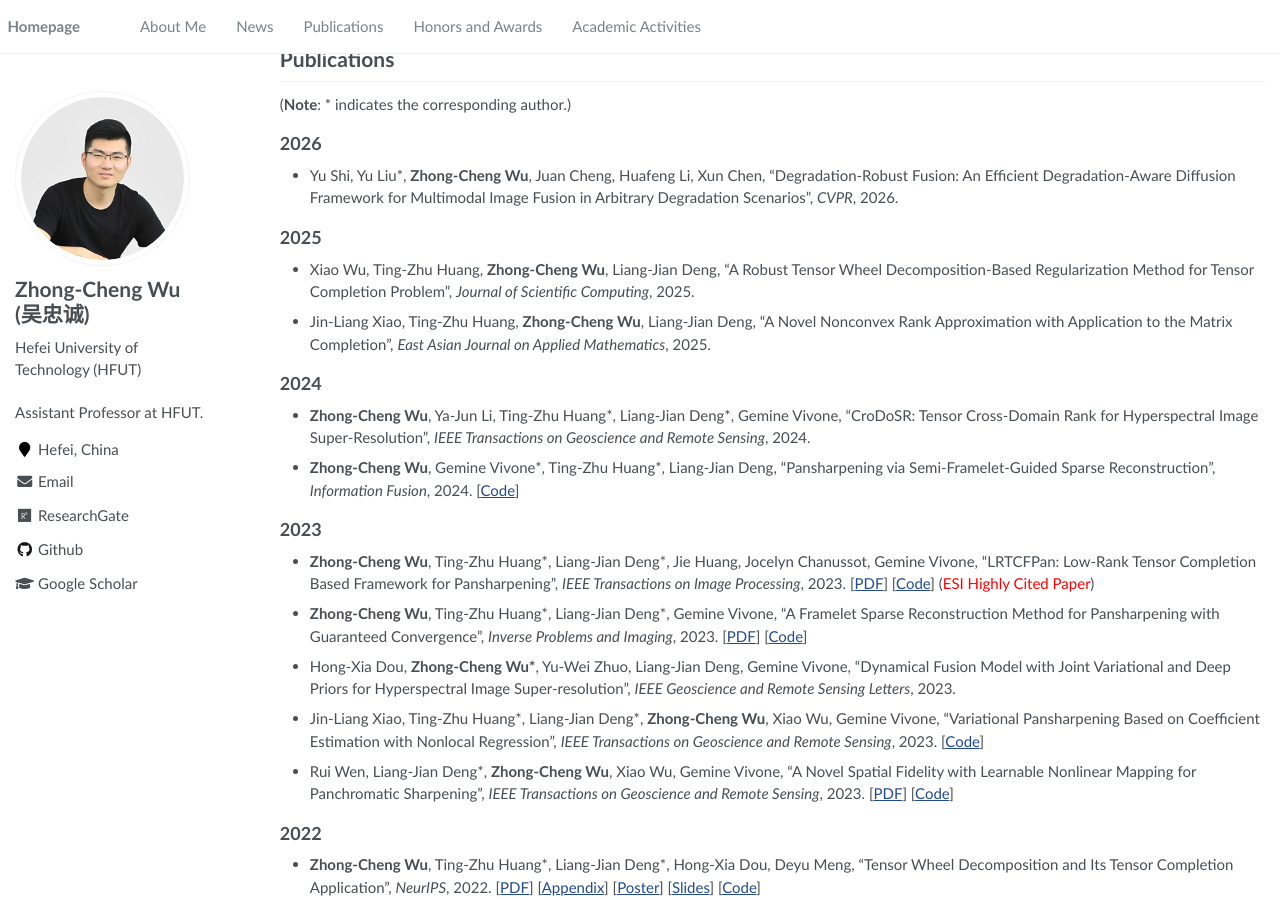
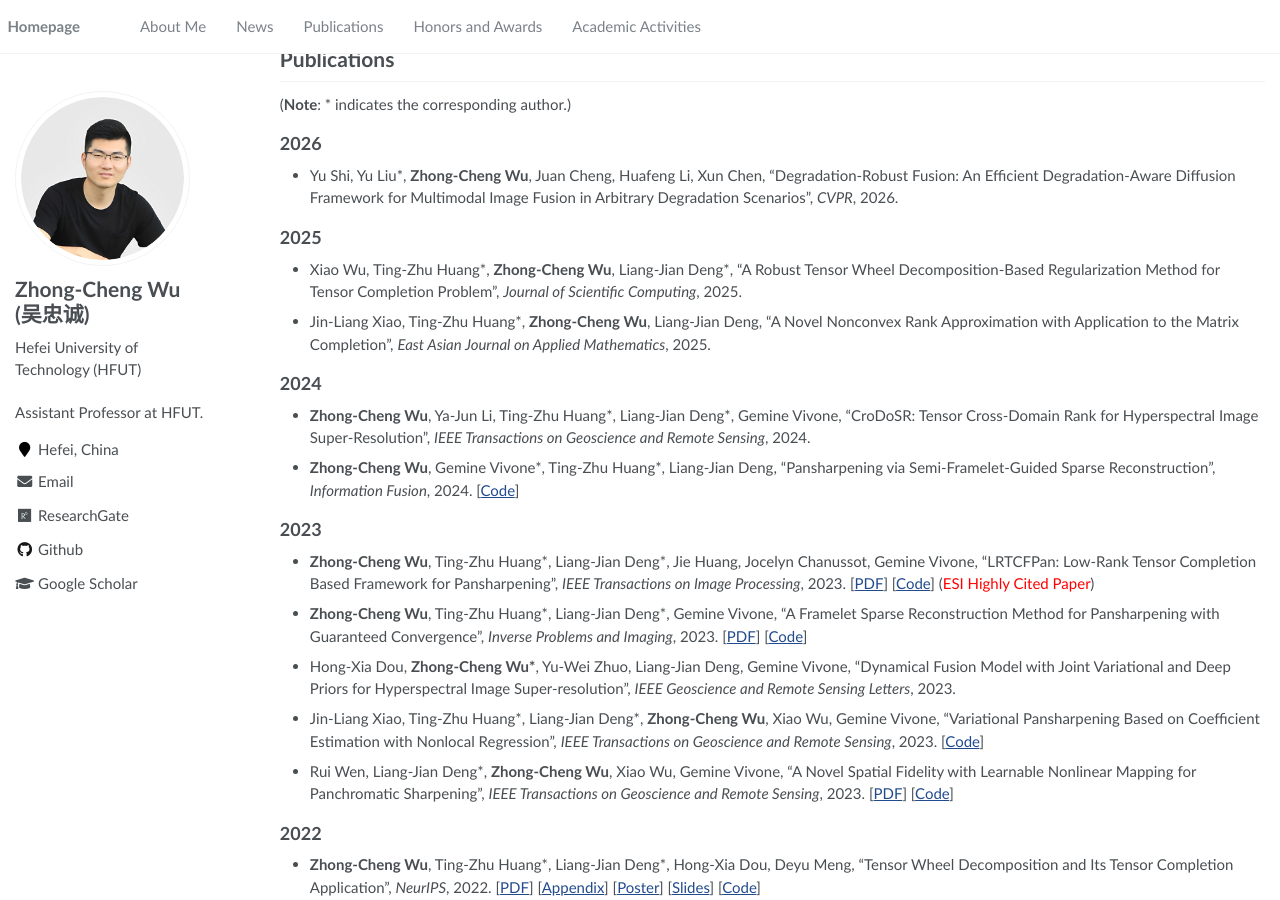
Before and after one commit to zhongchengwu/zhongchengwu.github.io, a Jekyll site: the page built from _pages/about.md, in a window 1280 px wide and 900 px high, scrolled down 382 px. Built offline with Jekyll 4.4.1, drawn with Linux system fonts in a browser that asks for light colours.

```diff
--- a/_pages/about.md
+++ b/_pages/about.md
@@ -41,9 +41,9 @@ My research interests include high-dimensional image processing, image fusion, t
 
 ## 2025
 
-- Xiao Wu, Ting-Zhu Huang, <b>Zhong-Cheng Wu</b>, Liang-Jian Deng, "A Robust Tensor Wheel Decomposition-Based Regularization Method for Tensor Completion Problem", *Journal of Scientific Computing*, 2025.
+- Xiao Wu, Ting-Zhu Huang\*, <b>Zhong-Cheng Wu</b>, Liang-Jian Deng\*, "A Robust Tensor Wheel Decomposition-Based Regularization Method for Tensor Completion Problem", *Journal of Scientific Computing*, 2025.
 
-- Jin-Liang Xiao, Ting-Zhu Huang, <b>Zhong-Cheng Wu</b>, Liang-Jian Deng, "A Novel Nonconvex Rank Approximation with Application to the Matrix Completion", *East Asian Journal on Applied Mathematics*, 2025.
+- Jin-Liang Xiao, Ting-Zhu Huang\*, <b>Zhong-Cheng Wu</b>, Liang-Jian Deng, "A Novel Nonconvex Rank Approximation with Application to the Matrix Completion", *East Asian Journal on Applied Mathematics*, 2025.
 
 ## 2024
 
```
